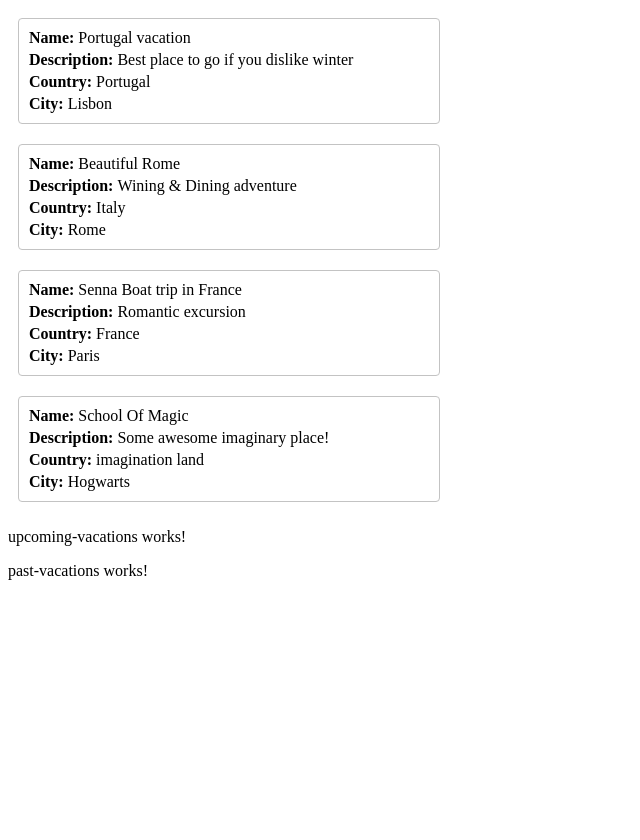
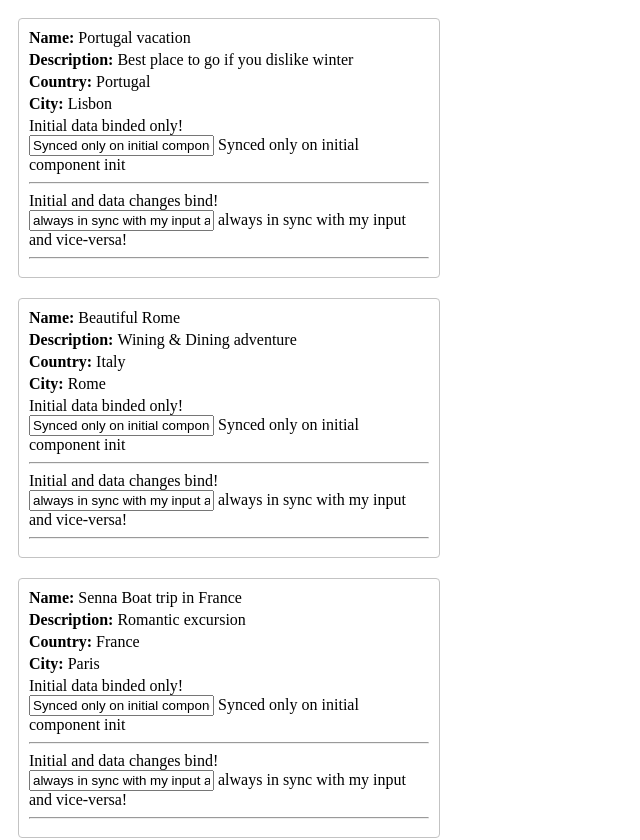
Before and after one commit to corasla/vacation-planner, an Angular app: page / in a window 1280 px wide. Shown: the top 840 px of the page, without its empty margins (0-640 px from the left). Before the commit the page ends 800 px from the top, so only its background shows below. Built offline with nearby package versions, Linux system fonts and the light colour scheme.

Commit message:
ngModel bind

```diff
--- a/src/app/app.module.ts
+++ b/src/app/app.module.ts
@@ -1,5 +1,7 @@
 import { BrowserModule } from '@angular/platform-browser';
 import { NgModule } from '@angular/core';
+
+import { FormsModule } from '@angular/forms'
 
 import { AppRoutingModule } from './app-routing.module';
 import { AppComponent } from './app.component';
@@ -19,6 +21,7 @@ import { PlaceComponent } from './places/components/place/place.component';
   imports: [
     BrowserModule,
     AppRoutingModule,
+    FormsModule
   ],
   providers: [],
   bootstrap: [AppComponent],
--- a/src/app/places/components/place/place.component.html
+++ b/src/app/places/components/place/place.component.html
@@ -31,4 +31,12 @@
         {{ city }}
       </span>
     </div>
+    <div>Initial data binded only!</div>
+    <input [ngModel]="initialDataBindOnly">
+    {{ initialDataBindOnly }}
+    <hr>
+    <div>Initial and data changes bind!</div>
+    <input [(ngModel)]="initialAndDataBind">
+    {{ initialAndDataBind }}
+    <hr>
 </div>
--- a/src/app/places/components/place/place.component.ts
+++ b/src/app/places/components/place/place.component.ts
@@ -18,6 +18,9 @@ export class PlaceComponent implements OnInit, OnChanges, OnDestroy {
   @Input() country: string
   @Input() city: string
 
+  initialDataBindOnly = 'Synced only on initial component init'
+  initialAndDataBind = 'always in sync with my input and vice-versa!'
+
   constructor() { }
 
   ngOnInit() {
```
